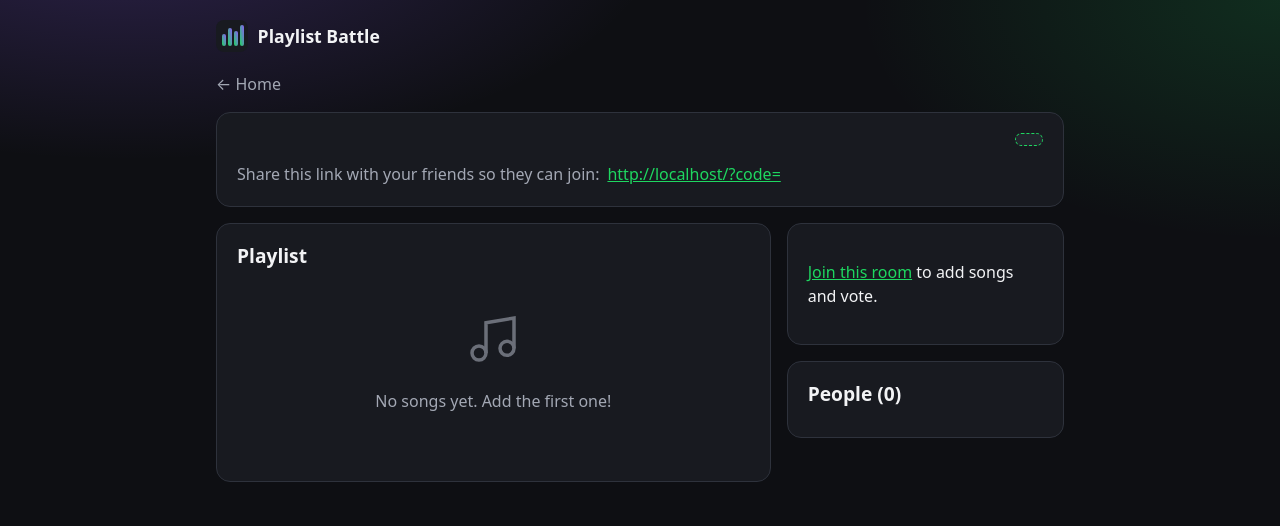
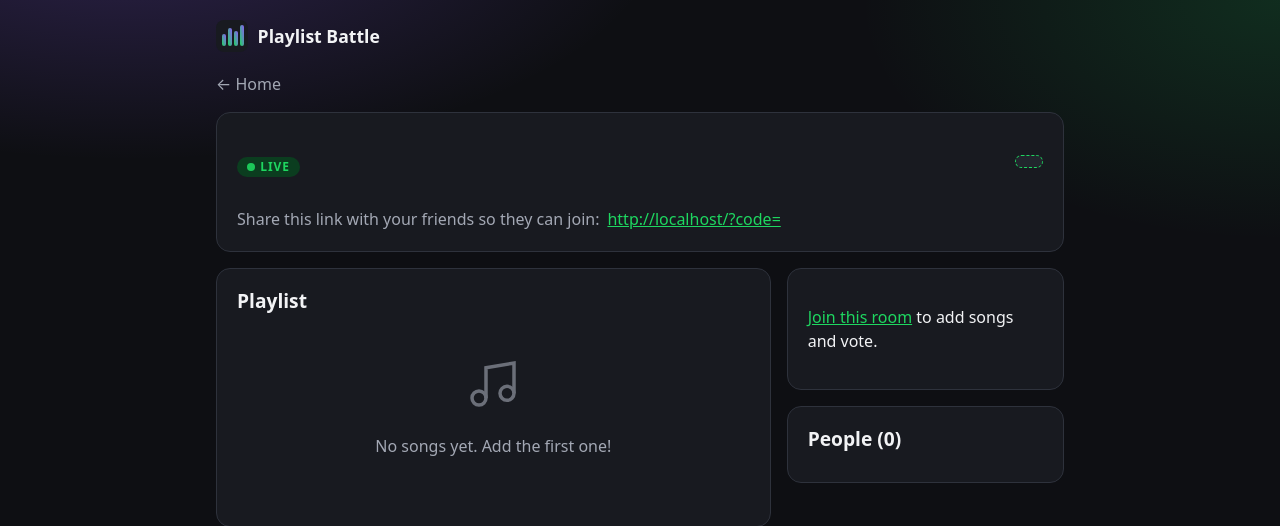
Before and after one commit to edardhala/playlist-battle, a Flask app: template templates/room.html in a window 1280 px wide. Shown: the top 526 px of the page. Run offline with Flask 3, Linux system fonts and the light colour scheme; the template is opened without the code that fills it, so the values that code supplies are empty.

Commit message:
Refresh the room page automatically when someone joins, adds a song or votes

```diff
--- /dev/null
+++ b/static/live.js
@@ -0,0 +1,26 @@
+const room = document.querySelector("[data-version-url]");
+
+function isTyping() {
+  const field = document.activeElement;
+  return field && field.tagName === "INPUT" && field.value !== "";
+}
+
+async function checkForChanges() {
+  if (document.hidden || isTyping()) {
+    return;
+  }
+  const response = await fetch(room.dataset.versionUrl);
+  if (!response.ok) {
+    return;
+  }
+  const data = await response.json();
+  if (data.version !== room.dataset.version) {
+    const url = new URL(window.location.href);
+    url.searchParams.delete("error");
+    window.location.replace(url);
+  }
+}
+
+if (room) {
+  setInterval(checkForChanges, 5000);
+}
--- a/static/style.css
+++ b/static/style.css
@@ -446,3 +446,38 @@
     justify-self: start;
   }
 }
+
+.live {
+  display: inline-flex;
+  align-items: center;
+  gap: 0.35rem;
+  vertical-align: middle;
+  font-size: 0.75rem;
+  font-weight: 700;
+  letter-spacing: 0.08em;
+  text-transform: uppercase;
+  color: var(--accent);
+  background: var(--accent-dark);
+  border-radius: 999px;
+  padding: 0.2rem 0.6rem;
+}
+
+.live::before {
+  content: "";
+  width: 0.5rem;
+  height: 0.5rem;
+  border-radius: 50%;
+  background: var(--accent);
+  animation: pulse 1.6s ease-in-out infinite;
+}
+
+@keyframes pulse {
+  0%, 100% { opacity: 1; }
+  50% { opacity: 0.3; }
+}
+
+@media (prefers-reduced-motion: reduce) {
+  .live::before {
+    animation: none;
+  }
+}
--- a/templates/room.html
+++ b/templates/room.html
@@ -1,14 +1,15 @@
 {% extends "base.html" %}
-{% block title %}{{ room.name }} · Playlist Battle{% endblock %}
+{% block title %}{{ room.name }} · Playlist Battle  <script src="{{ url_for('static', filename='live.js') }}"></script>
+{% endblock %}
 {% block content %}
   {% set share_link = url_for('index', code=room.code, _external=True) %}
   {% set top_votes = songs | map(attribute='votes') | max if songs else 0 %}
 
   <a class="back" href="{{ url_for('index') }}">← Home</a>
 
-  <section class="card">
+  <section class="card" data-version="{{ version }}" data-version-url="{{ url_for('rooms.version', code=room.code) }}">
     <div class="room-header">
-      <h1>{{ room.name }}</h1>
+      <h1>{{ room.name }} <span class="live" title="This page updates by itself">Live</span></h1>
       <span class="code-badge" aria-label="Room code">{{ room.code }}</span>
     </div>
     <div class="share">
@@ -131,4 +132,5 @@
       </section>
     </div>
   </div>
+  <script src="{{ url_for('static', filename='live.js') }}"></script>
 {% endblock %}
```
Also changed, not shown: rooms/routes.py (+25 -4 lines), tests/test_room_routes.py (+32 -0 lines).
